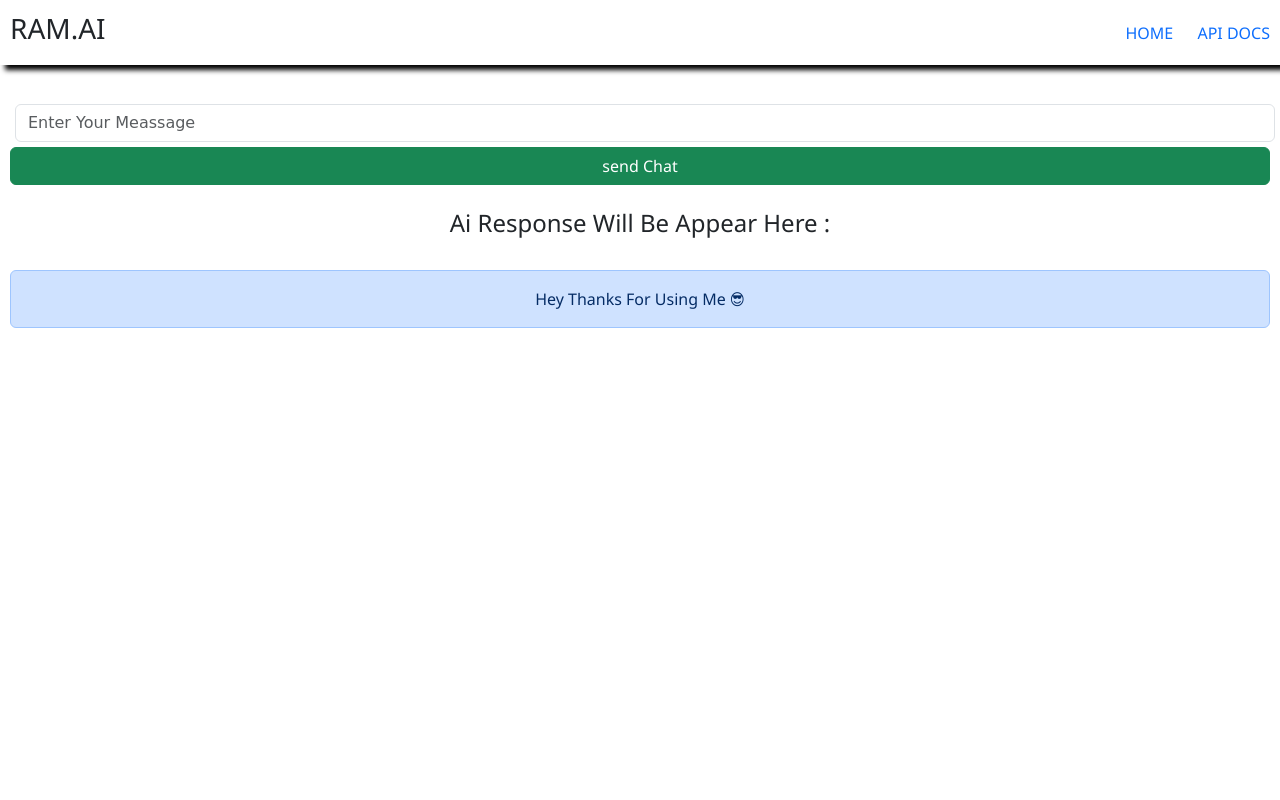
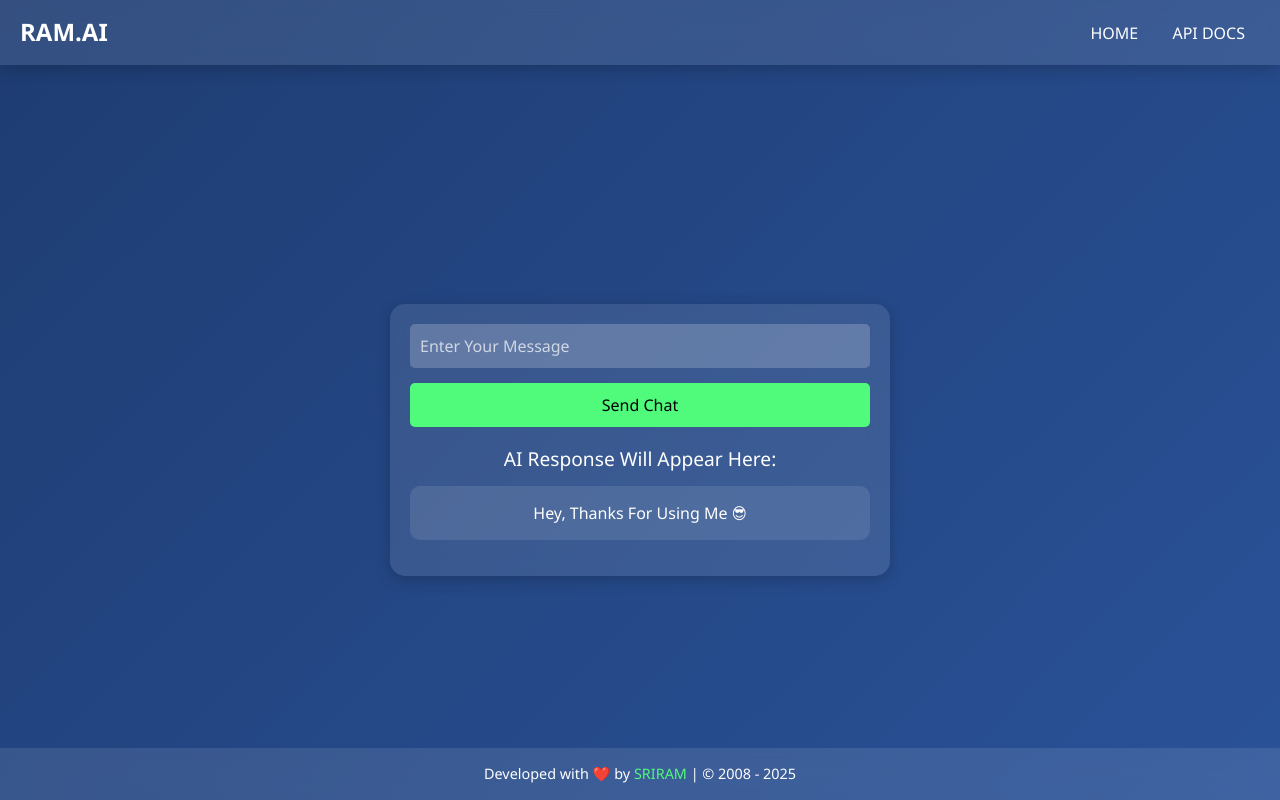
Before and after one commit to sriram-65/api, a Flask app: page /use in a window 1280 px wide. Run offline with Flask 3, Linux system fonts and the light colour scheme.

Commit message:
Update index.html

```diff
--- a/templates/index.html
+++ b/templates/index.html
@@ -3,10 +3,152 @@
 <head>
     <meta charset="UTF-8">
     <meta name="viewport" content="width=device-width, initial-scale=1.0">
-    <title>Document</title>
+    <title>RAM.AI Chat</title>
     <link href="https://cdn.jsdelivr.net/npm/bootstrap@5.3.3/dist/css/bootstrap.min.css" rel="stylesheet" integrity="sha384-QWTKZyjpPEjISv5WaRU9OFeRpok6YctnYmDr5pNlyT2bRjXh0JMhjY6hW+ALEwIH" crossorigin="anonymous">
+    <style>
+        /* General Styles */
+        body {
+            width: 100%;
+            min-height: 100vh;
+            font-family: 'Segoe UI', Tahoma, Geneva, Verdana, sans-serif;
+            background: linear-gradient(135deg, #1e3c72, #2a5298);
+            color: #fff;
+            margin: 0;
+            padding: 0;
+            display: flex;
+            flex-direction: column;
+            align-items: center;
+            justify-content: center;
+        }
+
+        /* Navbar Styles */
+        nav {
+            width: 100%;
+            height: 65px;
+            background: rgba(255, 255, 255, 0.1);
+            backdrop-filter: blur(10px);
+            box-shadow: 0 4px 15px rgba(0, 0, 0, 0.2);
+            display: flex;
+            justify-content: space-between;
+            align-items: center;
+            padding: 0 20px;
+            position: fixed;
+            top: 0;
+            z-index: 1000;
+        }
+
+        .logo h3 {
+            margin: 0;
+            font-size: 1.5rem;
+            font-weight: bold;
+            color: #fff;
+        }
+
+        .links a {
+            text-decoration: none;
+            color: #fff;
+            margin: 0 15px;
+            font-size: 1rem;
+            transition: color 0.3s ease;
+        }
+
+        .links a:hover {
+            color: #50fa7b;
+        }
+
+        /* Form Styles */
+        form {
+            background: rgba(255, 255, 255, 0.1);
+            backdrop-filter: blur(10px);
+            padding: 20px;
+            border-radius: 15px;
+            box-shadow: 0 4px 15px rgba(0, 0, 0, 0.2);
+            width: 90%;
+            max-width: 500px;
+            margin-top: 80px;
+            text-align: center;
+        }
+
+        input[type="text"] {
+            width: 100%;
+            padding: 10px;
+            margin-bottom: 15px;
+            border: none;
+            border-radius: 5px;
+            font-size: 1rem;
+            background: rgba(255, 255, 255, 0.2);
+            color: #fff;
+            outline: none;
+        }
+
+        input[type="text"]::placeholder {
+            color: rgba(255, 255, 255, 0.7);
+        }
+
+        button[type="submit"] {
+            width: 100%;
+            padding: 10px;
+            border: none;
+            border-radius: 5px;
+            background: #50fa7b;
+            color: #000;
+            font-size: 1rem;
+            cursor: pointer;
+            transition: background 0.3s ease;
+        }
+
+        button[type="submit"]:hover {
+            background: #45d96b;
+        }
+
+        /* AI Response Styles */
+        h4 {
+            margin-top: 20px;
+            font-size: 1.2rem;
+            color: #fff;
+        }
+
+        .alert {
+            background: rgba(255, 255, 255, 0.1);
+            border: none;
+            border-radius: 10px;
+            color: #fff;
+            padding: 15px;
+            margin-top: 15px;
+            font-size: 1rem;
+        }
+
+        .alert h5 {
+            margin: 0;
+            font-size: 1.1rem;
+        }
+
+        /* Footer Styles */
+        footer {
+            width: 100%;
+            text-align: center;
+            padding: 15px;
+            background: rgba(255, 255, 255, 0.1);
+            backdrop-filter: blur(10px);
+            position: fixed;
+            bottom: 0;
+            font-size: 0.9rem;
+            color: #fff;
+        }
+
+        footer a {
+            color: #50fa7b;
+            text-decoration: none;
+            transition: color 0.3s ease;
+        }
+
+        footer a:hover {
+            color: #ff79c6;
+        }
+    </style>
 </head>
 <body>
+    <!-- Navbar -->
     <nav>
         <div class="logo">
             <h3>RAM.AI</h3>
@@ -16,62 +158,25 @@
             <a href="/apiDocs">API DOCS</a>
         </div>
     </nav>
+
+    <!-- Chat Form -->
     <form action="/chat" method="POST">
-       <br>
-        <input type="text" name="meassage" placeholder="Enter Your Meassage" class="form-control" required>
-        <button type="submit" class="btn btn-success">send Chat</button>
-        <br>
-        <h4>   Ai Response Will Be Appear Here : </h4>
+        <input type="text" name="meassage" placeholder="Enter Your Message" class="form-control" required>
+        <button type="submit" class="btn btn-success">Send Chat</button>
+        <h4>AI Response Will Appear Here:</h4>
+        <div class="alert alert-primary" role="alert">
+            {% if chat %}
+               <h5> {{chat}} </h5>
 
-        <br>
-
-        <div class="alert alert-primary" role="alert">
-           {% if chat %}
-             <h5>{{chat}} </h5>
-           {%else%}
-             Hey Thanks For Using Me 😎
-           {%endif%}
+             {% else %}
+                Hey, Thanks For Using Me 😎
+            {% endif %}
         </div>
     </form>
-    <br>
 
+    <!-- Footer -->
+    <footer>
+        Developed with ❤️ by <a href="#" target="_blank">SRIRAM</a> | &copy; 2008 - 2025
+    </footer>
 </body>
 </html>
-<style>
-  body{
-    width:100%;
-    height: 100vh;
-    font-family:'Segoe UI', Tahoma, Geneva, Verdana, sans-serif;
-    overflow-x:hidden;
-  }
-  nav{
-    width:100%;
-    height: 65px;
-    box-shadow: 5px 5px 5px black;
-    display: flex;
-    justify-content: space-between;
-    align-items: center;
-  }
-  .links a{
-    text-decoration: none;
-    margin:10px;
-  }
-  .logo{
-    margin-left:10px;
-  }
-  form{
-    text-align: center;
-    display:flex;
-    flex-direction:column;
-    margin:10px;
-  }
-
-  input , textarea{
-    border:none;
-    outline:none;
-    border-bottom:1px solid brown;
-    font-family:cursive;
-    margin: 5px;
-  }
-
-</style>
```
